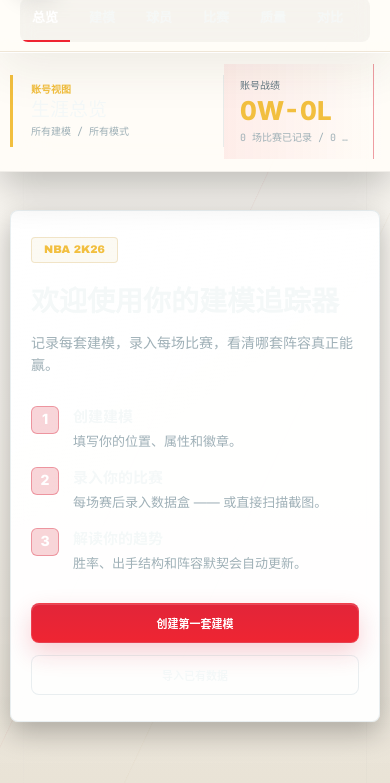
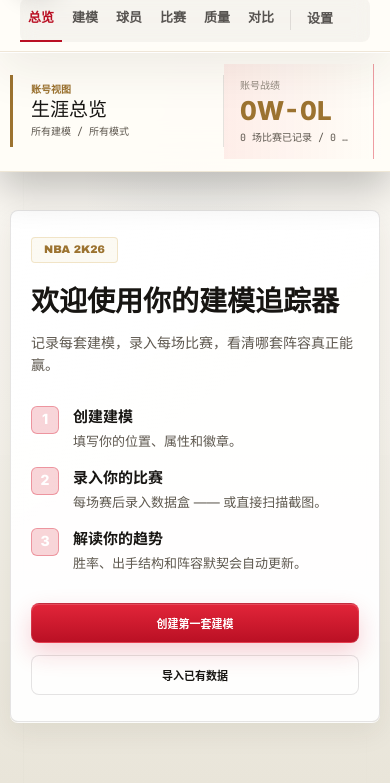
Before and after one commit to ChristoGoodrich/2KBigRedFlowers, an Electron app: page nba2k26-build-tracker.html in a window 390 px wide. Shown: the part 61-844 px from the top of the page. Drawn offline with Linux system fonts and the light colour scheme.

Commit message:
Fix Android mobile theme usability (#7)

```diff
--- a/nba2k26-premium.css
+++ b/nba2k26-premium.css
@@ -3077,3 +3077,101 @@ body::after {
 .pp-badge-txt {
   overflow-wrap: anywhere;
 }
+
+/* Keep the late 2KLab skin readable when the resolved system theme is light. */
+[data-theme="light"] {
+  --premium-bg-0: #f6f3ed;
+  --premium-bg-1: #fcfaf5;
+  --premium-bg-2: #ffffff;
+  --premium-surface: rgba(255, 255, 255, 0.9);
+  --premium-surface-strong: rgba(255, 255, 255, 0.98);
+  --premium-line: rgba(30, 25, 20, 0.115);
+  --premium-line-strong: rgba(30, 25, 20, 0.2);
+  --premium-text: #171512;
+  --premium-muted: #5e584f;
+  --premium-faint: #91897d;
+  --premium-red: #ba1024;
+  --premium-red-soft: rgba(186, 16, 36, 0.085);
+  --premium-gold: #9c7330;
+  --premium-gold-soft: rgba(156, 115, 48, 0.105);
+  --premium-green: #157a45;
+  --premium-steel: #516b86;
+  --premium-shadow: 0 1px 0 rgba(255,255,255,0.9), 0 18px 46px rgba(52,38,20,0.11);
+  --premium-shadow-soft: 0 1px 0 rgba(255,255,255,0.9), 0 10px 28px rgba(52,38,20,0.075);
+  --bg: var(--premium-bg-0);
+  --bg-elev: var(--premium-bg-2);
+  --bg-soft: #faf7f1;
+  --bg-card: rgba(255,255,255,0.95);
+  --bg-card-hover: rgba(252,250,245,0.98);
+  --border: var(--premium-line);
+  --border-hover: var(--premium-line-strong);
+  --text: var(--premium-text);
+  --text-dim: var(--premium-muted);
+  --text-fade: var(--premium-faint);
+  --orange: var(--premium-red);
+  --orange-soft: var(--premium-red-soft);
+  --yellow: var(--premium-gold);
+  --yellow-soft: var(--premium-gold-soft);
+  --green: var(--premium-green);
+  --green-soft: rgba(21,122,69,0.085);
+  --blue: var(--premium-steel);
+}
+
+[data-theme="light"] body {
+  background:
+    linear-gradient(180deg, rgba(255,255,255,0.45), transparent 84px),
+    radial-gradient(ellipse at 50% 0%, rgba(81,107,134,0.07), transparent 46%),
+    linear-gradient(180deg, #fffdf8 0%, #f6f3ed 56%, #ece7dc 100%);
+}
+
+[data-theme="light"] body::after {
+  opacity: 0.38;
+  background:
+    linear-gradient(90deg, transparent 0 6%, rgba(25,22,18,0.04) 6.03%, transparent 6.14% 93.8%, rgba(25,22,18,0.035) 93.9%, transparent 94%),
+    linear-gradient(180deg, transparent, rgba(21,122,69,0.035));
+}
+
+[data-theme="light"] .header {
+  background: rgba(255, 253, 248, 0.94);
+  border-bottom-color: rgba(156,115,48,0.16);
+}
+
+[data-theme="light"] .logo-sub {
+  color: rgba(23,21,18,0.62);
+}
+
+[data-theme="light"] .nav-btn,
+[data-theme="light"] .nav-btn.tool-btn {
+  color: rgba(23,21,18,0.72);
+}
+
+[data-theme="light"] .nav-btn:hover,
+[data-theme="light"] .nav-btn.tool-btn:hover {
+  color: var(--premium-text);
+  background: rgba(20,16,12,0.035);
+}
+
+[data-theme="light"] .nav-btn.active {
+  color: var(--premium-red);
+}
+
+[data-theme="light"] .account-bar-wrap {
+  border-bottom-color: rgba(156,115,48,0.16);
+  background: rgba(255, 253, 248, 0.92);
+}
+
+@media (max-width: 560px) {
+  .header {
+    overflow: visible;
+  }
+
+  .nav {
+    gap: 2px;
+    overflow: visible;
+  }
+
+  .nav-btn,
+  .nav-btn.tool-btn {
+    padding-inline: 8px;
+  }
+}
--- a/package.json
+++ b/package.json
@@ -1,7 +1,7 @@
 {
   "name": "2kbigredflowers",
   "productName": "2KBigRedFlowers",
-  "version": "1.0.0",
+  "version": "1.0.1",
   "description": "NBA 2K26 build management, game tracking, and performance analytics",
   "author": "2KBigRedFlowers",
   "main": "desktop/main.cjs",
--- a/scripts/sw-cache.lock.json
+++ b/scripts/sw-cache.lock.json
@@ -1,6 +1,6 @@
 {
-  "version": "nba2k26-v91",
+  "version": "nba2k26-v92",
   "hashMode": "text-lf-v1",
-  "assetsHash": "1cb2a7d8b91031c40cc440eefd8c9690f15080337411d6fa61409210f1c7ef36",
+  "assetsHash": "80f2d173ecc089c580200e610cbeeff95a174d267ba645286f965e3901296377",
   "assetCount": 63
 }
--- a/sw.js
+++ b/sw.js
@@ -1,4 +1,4 @@
-const CACHE = 'nba2k26-v91';
+const CACHE = 'nba2k26-v92';
 const STATIC = [
   './nba2k26-build-tracker.html',
   './nba2k26-theme.css',
```
Also changed, not shown: README.zh-CN.md (+7 -3 lines), scripts/upgrade-guard-test.cjs (+26 -0 lines), scripts/write-artifact-manifest.cjs (+6 -4 lines), CHANGELOG.md, README.md, 3 other files.
